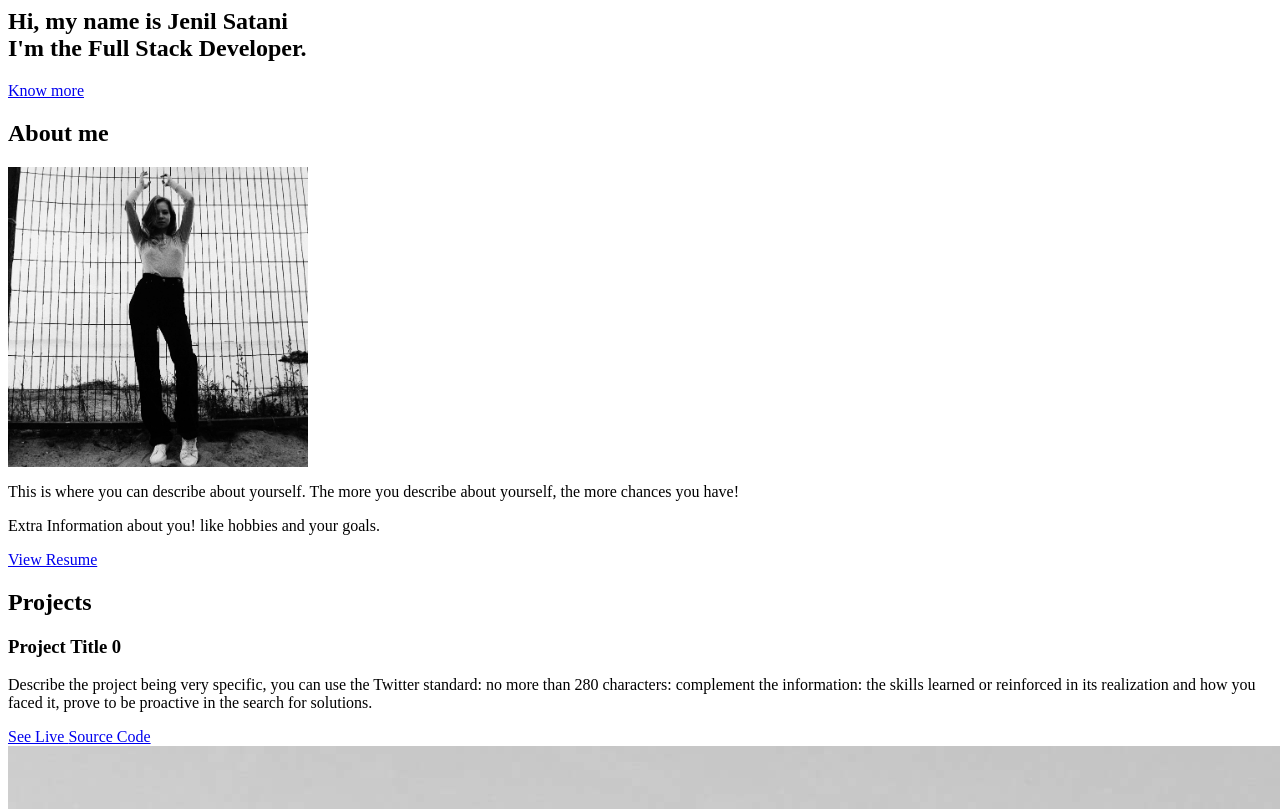
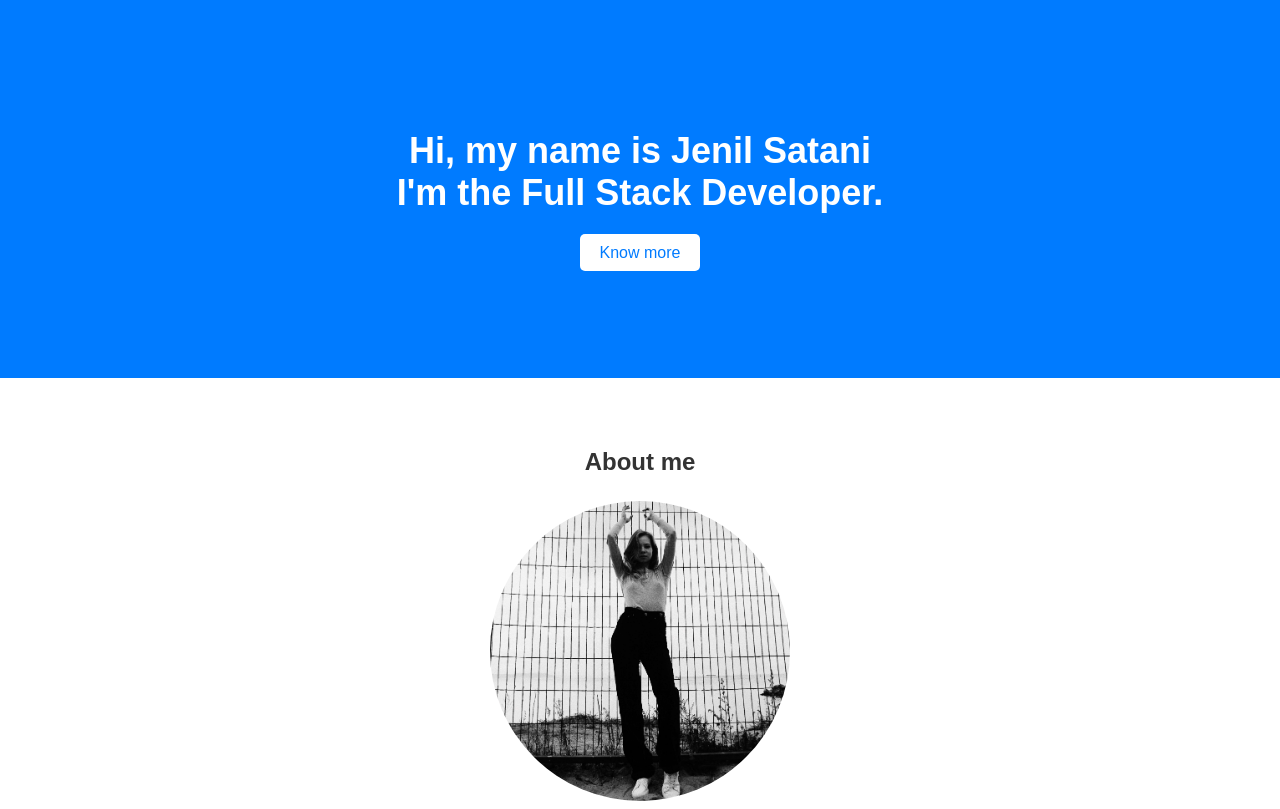
Before and after one commit to SataniJenil/github-action, a plain HTML site: page index.html in a window 1280 px wide. Shown: the top 809 px of the page. Drawn offline with nearby package versions, Linux system fonts and the light colour scheme; a script that the page names is missing.

Commit message:
add design

```diff
--- a/index.html
+++ b/index.html
@@ -1,4 +1,5 @@
-<html lang="en" class="sr">
+<!DOCTYPE html>
+<html lang="en">
 
 <head>
   <meta charset="utf-8" />
@@ -10,11 +11,107 @@
   <meta name="keywords" content="JPEMPIRE" />
   <meta name="description" content="Full Stack Developer" />
 
+  <!-- Font Awesome -->
   <link rel="stylesheet" href="https://cdnjs.cloudflare.com/ajax/libs/font-awesome/4.7.0/css/font-awesome.min.css" />
-  <link rel="stylesheet" href="" />
-  <script defer src="https://unpkg.com/scrollreveal@4.0.0/dist/scrollreveal.min.js"></script>
 
-  <script async defer src="https://buttons.github.io/buttons.js"></script>
+  <!-- Custom CSS -->
+  <style>
+    /* Reset some default styles */
+    body,
+    html {
+      margin: 0;
+      padding: 0;
+      box-sizing: border-box;
+    }
+
+    /* Global styles */
+    body {
+      font-family: Arial, sans-serif;
+      background-color: #f8f9fa;
+      color: #333;
+    }
+
+    /* Header styles */
+    .jumbotron {
+      background-color: #007bff;
+      color: #fff;
+      padding: 100px 0;
+      text-align: center;
+    }
+
+    .jumbotron h1 {
+      font-size: 36px;
+      font-weight: bold;
+    }
+
+    /* About section styles */
+    #about {
+      background-color: #fff;
+      padding: 50px 0;
+      text-align: center;
+    }
+
+    .about-wrapper__image img {
+      border-radius: 50%;
+      border: 5px solid #fff;
+    }
+
+    /* Projects section styles */
+    #projects {
+      background-color: #f8f9fa;
+      padding: 50px 0;
+    }
+
+    .project-wrapper__text {
+      background-color: #fff;
+      padding: 20px;
+      border-radius: 10px;
+      box-shadow: 0 0 10px rgba(0, 0, 0, 0.1);
+    }
+
+    .project-wrapper__text-title {
+      font-size: 24px;
+      font-weight: bold;
+      color: #333;
+    }
+
+    /* Contact section styles */
+    #contact {
+      background-color: #007bff;
+      color: #fff;
+      padding: 50px 0;
+      text-align: center;
+    }
+
+    .cta-btn {
+      background-color: #fff;
+      color: #007bff;
+      padding: 10px 20px;
+      border-radius: 5px;
+      text-decoration: none;
+    }
+
+    .cta-btn:hover {
+      background-color: #f8f9fa;
+    }
+
+    /* Footer styles */
+    .footer {
+      background-color: #333;
+      color: #fff;
+      padding: 20px 0;
+      text-align: center;
+    }
+
+    .social-links a {
+      color: #fff;
+      margin: 0 10px;
+    }
+
+    .social-links a:hover {
+      color: #007bff;
+    }
+  </style>
 </head>
 
 <body>
@@ -35,7 +132,6 @@
   </section>
   <!-- /END Hero Section -->
 
-  <!-- **** About Section **** -->
   <section id="about">
     <div class="container">
       <h2 class="section-title load-hidden">About me</h2>
@@ -65,7 +161,7 @@
       </div>
     </div>
   </section>
-
+  <!-- **** Projects Section **** -->
   <section id="projects">
     <div class="container">
       <div class="project-wrapper">
@@ -187,6 +283,7 @@
     </div>
   </section>
 
+  <!-- **** Footer **** -->
   <footer class="footer navbar-static-bottom">
     <div class="container">
       <a rel="noreferrer" href="#top" class="back-to-top">
@@ -222,6 +319,9 @@
     </div>
   </footer>
 
+  <!-- JavaScript -->
+  <script defer src="https://unpkg.com/scrollreveal@4.0.0/dist/scrollreveal.min.js"></script>
+  <script async defer src="https://buttons.github.io/buttons.js"></script>
   <script defer type="module" src="index.js"></script>
 </body>
 
```
